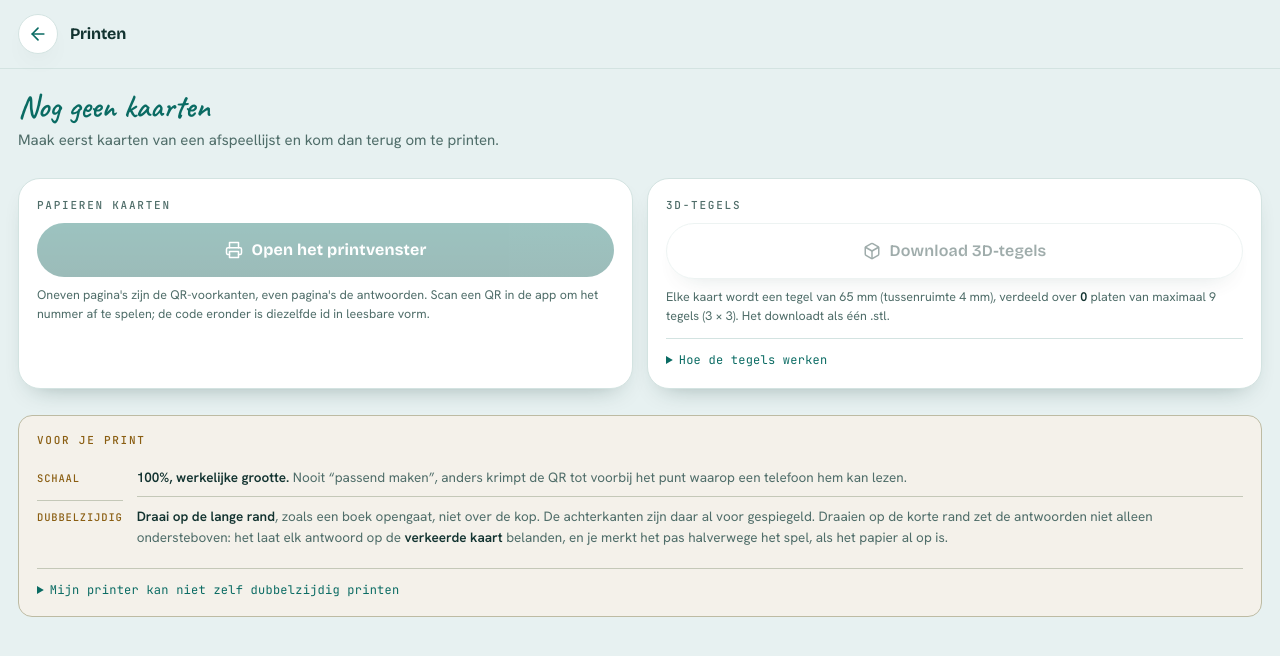
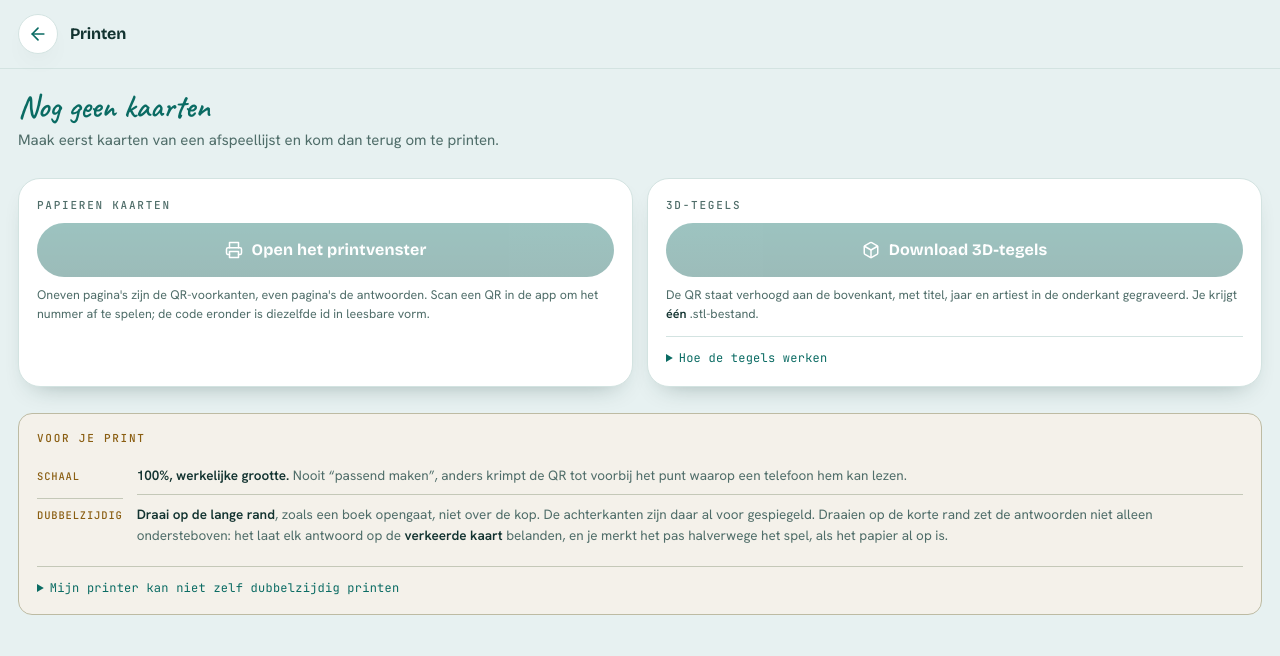
Before and after one commit to NielsLazaroms/hitsterTest, an Angular app: page /print in a window 1280 px wide. Shown: the top 656 px of the page. Built offline with nearby package versions, Linux system fonts and the light colour scheme.

Commit message:
Simplify 3D tile generation details and refactor unused properties in Print page

```diff
--- a/src/app/pages/print/print.html
+++ b/src/app/pages/print/print.html
@@ -43,7 +43,7 @@
         <section class="format">
           <p class="silk">3D-tegels</p>
           <button
-            class="btn ghost action"
+            class="btn action"
             type="button"
             (click)="download3d()"
             [disabled]="building() || deck.count() === 0"
@@ -51,23 +51,24 @@
             <app-icon name="box" /> {{ building() ? 'Bezig met bouwen…' : 'Download 3D-tegels' }}
           </button>
           <p class="dest">
-            Elke kaart wordt een tegel van {{ tileSize }}&nbsp;mm (tussenruimte
-            {{ tileGap }}&nbsp;mm), verdeeld over <b>{{ fileCount() }}</b>
-            {{ fileCount() === 1 ? 'plaat' : 'platen' }} van maximaal {{ plateCapacity }} tegels
-            ({{ plateGrid }}).
-            {{ fileCount() > 1 ? 'Ze komen samen in één .zip.' : 'Het downloadt als één .stl.' }}
+            De QR staat verhoogd aan de bovenkant, met titel, jaar en artiest in de onderkant
+            gegraveerd.
+            @if (fileCount() > 1) {
+              Je krijgt <b>{{ fileCount() }}</b> .stl-bestanden, samen in één .zip.
+            } @else {
+              Je krijgt <b>één</b> .stl-bestand.
+            }
           </p>
           <details class="help">
             <summary>Hoe de tegels werken</summary>
             <p>
-              Elke plaat is op maat voor een bed van 250&nbsp;×&nbsp;210&nbsp;mm, zodat geen plaat
-              breder is dan je printer. De QR staat verhoogd aan de bovenkant; de titel, het jaar en
-              de artiest zijn in de onderkant gegraveerd, gespiegeld zodat ze leesbaar zijn als je de
-              tegel omdraait. De QR is verhoogd op één laaghoogte, zodat één filament-kleurwissel hem
-              donker markeert op een lichte tegel — de gegraveerde tekst heeft dezelfde kleur en
-              wordt door de schaduw gelezen (verf of een tweede materiaal in de uitsparingen als je
-              hem wilt laten opvallen). Scan er eerst één als test en controleer beide kanten voordat
-              je een heel spel print.
+              De QR is verhoogd op één laaghoogte, zodat één filament-kleurwissel hem donker
+              markeert op een lichte tegel; de gegraveerde tekst heeft dezelfde kleur en wordt door
+              de schaduw gelezen (verf of een tweede materiaal in de uitsparingen als je hem wilt
+              laten opvallen). De achterkant is gespiegeld, zodat titel, jaar en artiest leesbaar
+              zijn als je de tegel omdraait. Grote decks worden over meerdere platen verdeeld, elk
+              smal genoeg voor een normale printer. Scan er eerst één als test en controleer beide
+              kanten voordat je een heel spel print.
             </p>
           </details>
         </section>
--- a/src/app/pages/print/print.ts
+++ b/src/app/pages/print/print.ts
@@ -7,8 +7,6 @@ import { qrSvg, qrMatrix } from '../../core/qr';
 import {
   DEFAULT_TILE,
   deckMesh,
-  plateColumns,
-  plateRows,
   plateCapacity,
   splitPlates,
   serializeBinaryStl,
@@ -85,13 +83,7 @@ export class PrintSheet {
     return Math.floor(pageIndex / 2) + 1;
   }
 
-  /** Side of one printed tile, mm; the copy quotes it so it never drifts. */
-  readonly tileSize = DEFAULT_TILE.tileSize;
-  /** Gap left between tiles on the plate, mm. */
-  readonly tileGap = DEFAULT_TILE.gap;
-  /** Grid a single bed-sized file holds, e.g. "4 × 3". */
-  readonly plateGrid = `${plateColumns(DEFAULT_TILE)} × ${plateRows(DEFAULT_TILE)}`;
-  /** Most tiles in one file. */
+  /** Most tiles in one file; the deck is split into ceil(count / this) plates. */
   readonly plateCapacity = plateCapacity(DEFAULT_TILE);
   /** How many files the current deck will produce. */
   readonly fileCount = computed(() => Math.ceil(this.deck.count() / this.plateCapacity) || 0);
```
